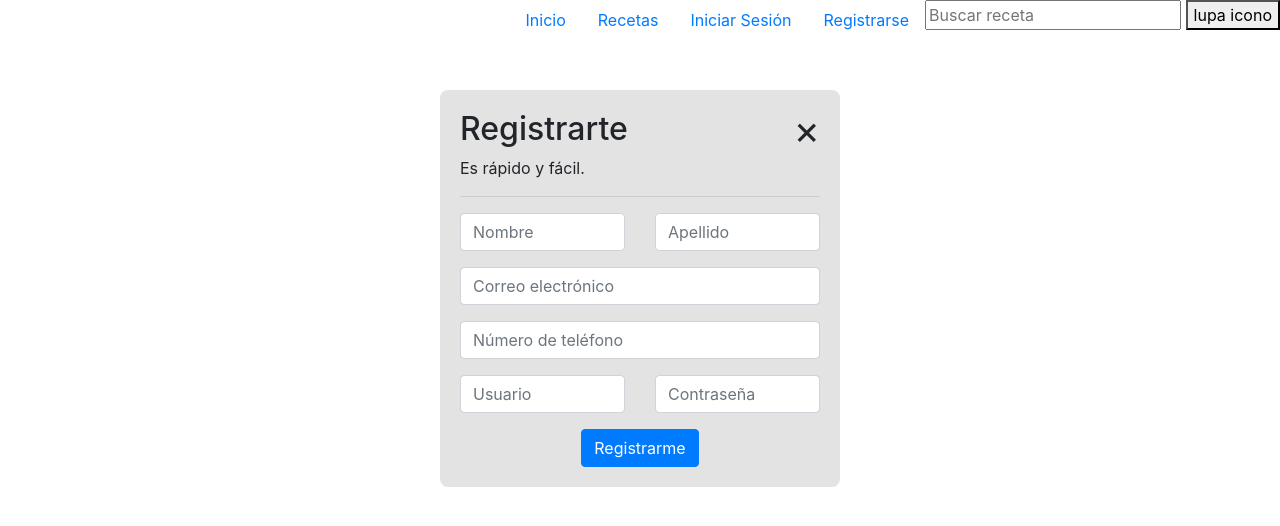
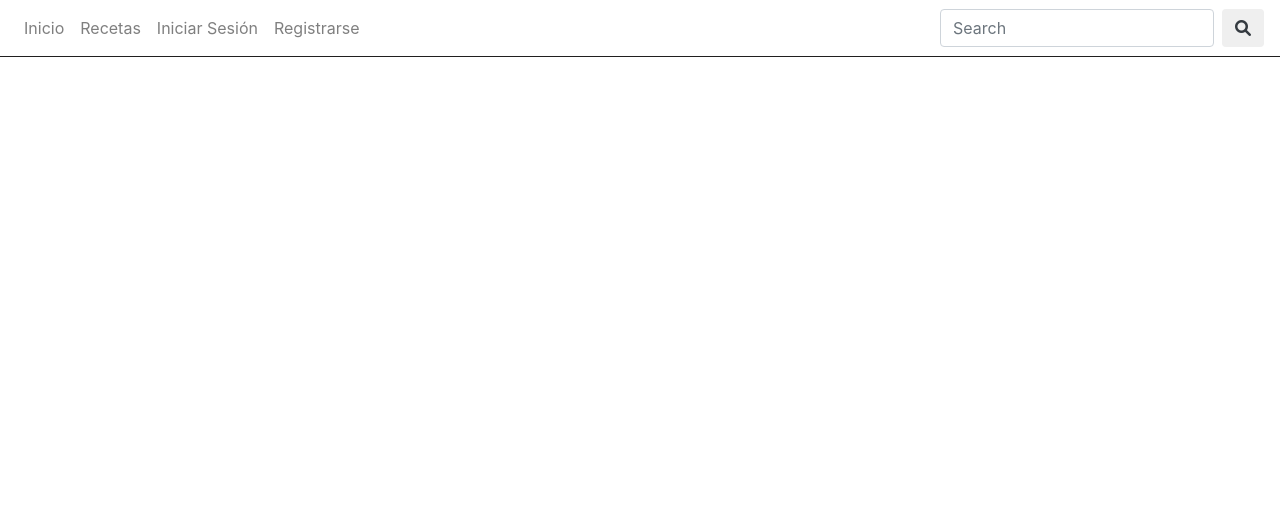
Before and after one commit to karen-rm/Recetario, a PHP site: page / in a window 1280 px wide. Shown: the top 526 px of the page. Run offline with PHP 8.4, Linux system fonts and the light colour scheme.

Commit message:
Implementación de backend en login, creación de una carpeta router que contiene el navbvar en modo de componente.

```diff
--- a/resources/css/style_registro.css
+++ b/css/style_registro.css
@@ -1,5 +1,8 @@
 .encabezado{
   text-align: left;
+}
+body{
+  font-family: 'Poppins', sans-serif;
 }
 
 .registro-content {
--- a/index.html
+++ /dev/null
@@ -1,74 +0,0 @@
-<!DOCTYPE html>
-<html lang="es">
-
-<head>
-  <meta charset="UTF-8">
-  <meta name="viewport" content="width=device-width, initial-scale=1.0">
-  <title>Inicio</title>
-  <link rel="stylesheet" href="bootstrap/css/bootstrap.css">
-  <link rel="stylesheet" type="text/css" href="resources/css/style_registro.css">
-</head>
-
-<body>
-  <div clas="container">
-    <!-- Inicio barra de navegación -->
-    <nav class="nav fondo4 justify-content-end">
-      <a href="" class="nav-link active">Inicio</a>
-      <a href="" class="nav-link active">Recetas</a>
-      <a href="" class="nav-link active">Iniciar Sesión</a>
-      <a href="" class="nav-link active">Registrarse</a>
-      <form>
-        <input placeholder="Buscar receta">
-        <button>lupa icono</button>
-      </form>
-    </nav>
-    <!-- Fin barra de navegación -->
-
-    <!--Modal registro-->
-    <div  class="d-flex justify-content-center align-items-center">
-      <div class="registro-content">
-        <span class="cerrar-btn">&times;</span>
-        <div class="encabezado">
-          <h2>Registrarte</h2>
-          <p>Es rápido y fácil.</p>
-        </div>
-        <hr>
-          <form>
-            <div class="row mb-3">
-                <div class="col">
-                    <input type="text" class="form-control" id="nombre" placeholder="Nombre" required>
-                </div>
-                <div class="col">
-                    <input type="text" class="form-control" id="apellido" placeholder="Apellido" required>
-                </div>
-            </div>
-
-            <div class="mb-3">
-                <input type="email" class="form-control" id="correo" placeholder="Correo electrónico" required>
-            </div>
-
-            <div class="mb-3">
-                <input type="tel" class="form-control" id="telefono" placeholder="Número de teléfono" required>
-            </div>
-
-            <div class="row mb-3">
-              <div class="col">
-                <input type="text" class="form-control" id="usuario" placeholder="Usuario" required autocomplete="new-user">
-              </div>
-              <div class="col">
-                <input type="password" class="form-control" id="contraseña" placeholder="Contraseña" required autocomplete="new-password">
-              </div>
-            </div>
-
-            <button type="submit" class="btn btn-primary">Registrarme</button>
-        </form>
-      </div>
-    </div>
-    <!--Fin modal registro-->
-
-  </div>
-
-  <script type="text/javascript" src="resources/css/bootstrap/js/bootstrap.bundle.js"></script>
-</body>
-
-</html>
--- /dev/null
+++ b/index.php
@@ -0,0 +1,16 @@
+<!DOCTYPE html>
+<html lang="es">
+
+<head>
+  <meta charset="UTF-8">
+  <meta name="viewport" content="width=device-width, initial-scale=1.0">
+  <title>Inicio</title>
+  <link rel="stylesheet" href="bootstrap/css/bootstrap.css">
+  <!--Iconos-->
+  <link rel="stylesheet" href="https://cdnjs.cloudflare.com/ajax/libs/font-awesome/6.0.0-beta3/css/all.min.css">
+</head>
+
+<body>
+  <?php include 'router/navbar.php'; ?>
+</body>
+</html>
--- a/models/conexion.php
+++ b/models/conexion.php
@@ -4,15 +4,13 @@ $host = "localhost";
 $usuario = "root";
 $contraseña = "";
 $base_de_datos = "recetario";
-
 try {
     $dsn = "mysql:host=$host;dbname=$base_de_datos;charset=utf8";
     $conexion = new PDO($dsn, $usuario, $contraseña);
-
     // Habilitar el manejo de errores con excepciones
     $conexion->setAttribute(PDO::ATTR_ERRMODE, PDO::ERRMODE_EXCEPTION);
-    return $conexion;
 } catch (PDOException $e) {
     die("Error al conectar a la base de datos: " . $e->getMessage());
 }
+
 ?>
--- /dev/null
+++ b/router/navbar.php
@@ -0,0 +1,40 @@
+<?php
+
+$nav = '
+    <style>
+    nav{
+    border-bottom: 1px solid rgb(32, 31, 31);
+    }
+  </style>
+    <header>
+        <nav class="navbar navbar-expand-lg navbar-light ">
+            <button class="navbar-toggler" type="button" data-toggle="collapse" data-target="#navbarSupportedContent" aria-controls="navbarSupportedContent" aria-expanded="false" aria-label="Toggle navigation">
+              <span class="navbar-toggler-icon"></span>
+            </button>
+            <div class="collapse navbar-collapse " id="navbarSupportedContent">
+              <ul class="navbar-nav ">
+                <li class="nav-item">
+                  <a class="nav-link" href="#">Inicio</a>
+                </li>
+                <li class="nav-item">
+                  <a class="nav-link" href="#">Recetas</a>
+                </li>
+                <li class="nav-item ">
+                    <a class="nav-link" href="../view/login.php">Iniciar Sesión</a>
+                  </li>
+                <li class="nav-item">
+                  <a class="nav-link" href="../view/registro.php">Registrarse</a>
+                </li>
+              </ul>
+              <form class="form-inline my-2 my-lg-0 ml-auto">
+                <input class="form-control mr-sm-2" type="search" placeholder="Search" aria-label="Search">
+                <button class="btn" type="submit">
+                    <i class="fas fa-search text-dark"></i>
+                  </button>
+              </form>
+            </div>
+          </nav>
+    </header>
+';
+echo $nav;
+?>
```
Also changed, not shown: controllers/loginController.php (+23 -5 lines), models/loginModel.php (+21 -2 lines), view/login.php (renamed from view/login.html, +8 -34 lines), view/registro.php (added, +67 -0 lines), resources/images/lasaña.png (renamed from images/lasaña.png).
